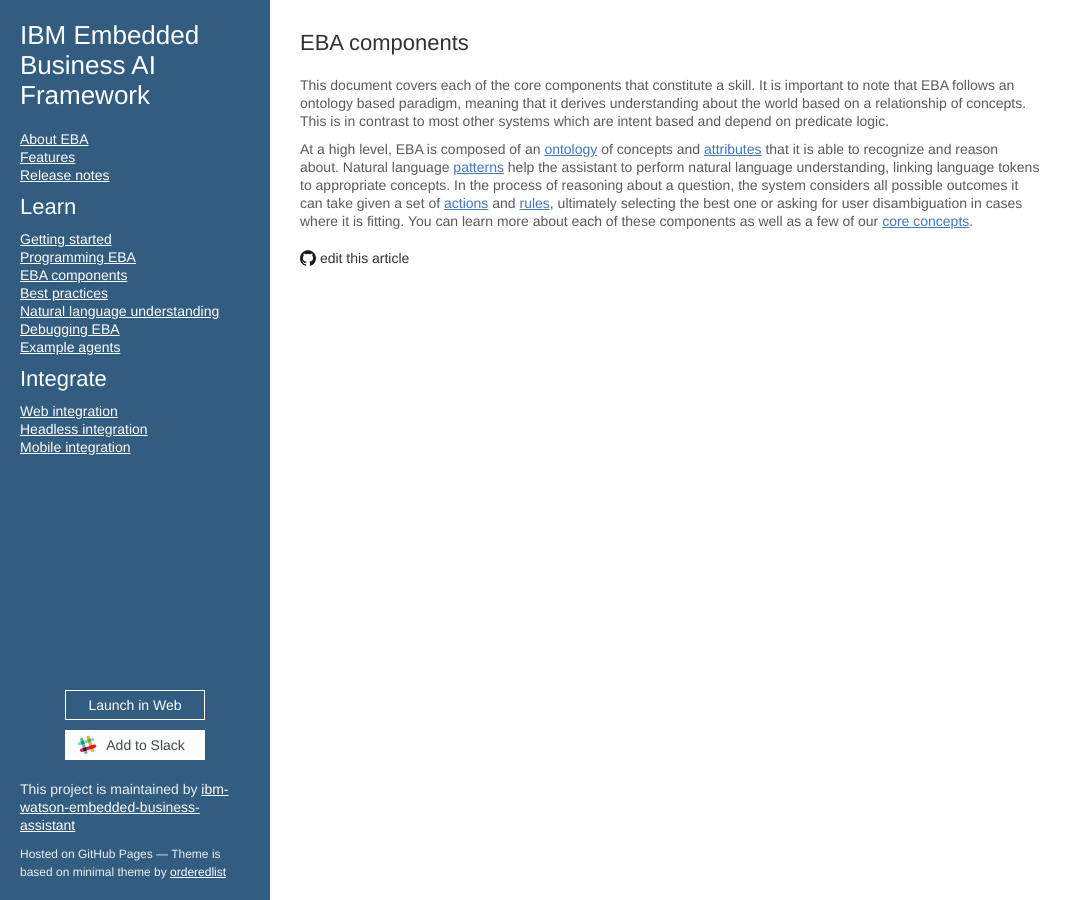
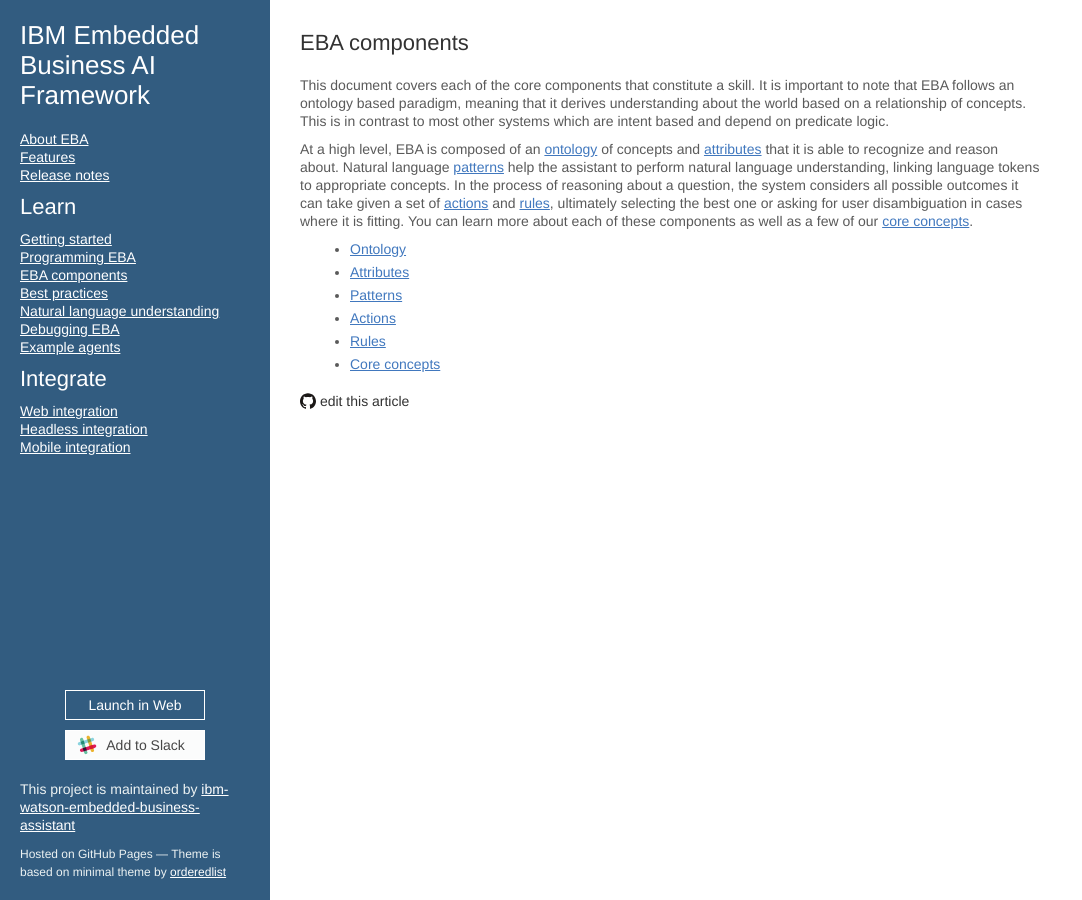
Before and after one commit to ibm-watson-embedded-business-assistant/eba-example-agents, a Jekyll site: the page built from docs/components/Components.md, in a window 1280 px wide. Shown: the whole page, without its empty margins (0-1082 px from the left). Built offline with Jekyll 4.4.1, drawn with Linux system fonts in a browser that asks for light colours; our own code applies the rules of GitHub Pages for plain Markdown files.

Commit message:
Update Components.md

```diff
--- a/docs/components/Components.md
+++ b/docs/components/Components.md
@@ -3,3 +3,10 @@
 This document covers each of the core components that constitute a skill. It is important to note that EBA follows an ontology based paradigm, meaning that it derives understanding about the world based on a relationship of concepts. This is in contrast to most other systems which are intent based and depend on predicate logic.
 
 At a high level, EBA is composed of an [ontology](./Ontology.md) of concepts and [attributes](./Attributes.md) that it is able to recognize and reason about. Natural language [patterns](Patterns.md) help the assistant to perform natural language understanding, linking language tokens to appropriate concepts. In the process of reasoning about a question, the system considers all possible outcomes it can take given a set of [actions](./Actions.md) and [rules](./Rules.md), ultimately selecting the best one or asking for user disambiguation in cases where it is fitting. You can learn more about each of these components as well as a few of our [core concepts](./CoreConcepts.md).
+
+* [Ontology](./Ontology.md)
+* [Attributes](./Attributes.md)
+* [Patterns](Patterns.md)
+* [Actions](./Actions.md)
+* [Rules](./Rules.md)
+* [Core concepts](./CoreConcepts.md)
```
